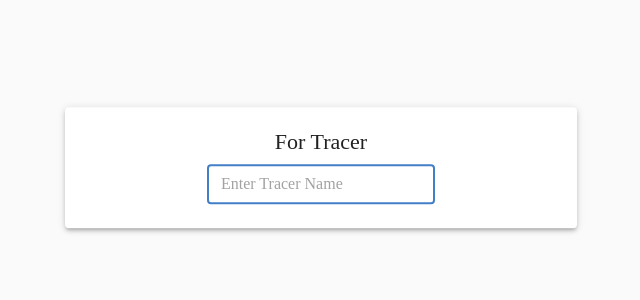
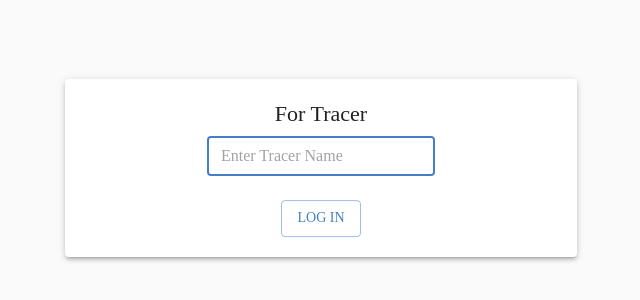
Before and after one commit to is4302developer/IS4302, a React (Create React App) app in the folder Frontend/frontend-react/: page /tracer in a window 1280 px wide. Shown: the part 232-532 px from the top of the page, without its empty margins (319-959 px from the left). Built offline with nearby package versions, Linux system fonts and the light colour scheme.

Commit message:
added login btn

```diff
--- a/Frontend/frontend-react/src/tracer/LoginPage.jsx
+++ b/Frontend/frontend-react/src/tracer/LoginPage.jsx
@@ -1,6 +1,6 @@
 import React, { useState } from "react";
 import { makeStyles } from "@material-ui/core/styles";
-import { Paper, TextField, Typography } from "@material-ui/core";
+import { Button, Paper, TextField, Typography } from "@material-ui/core";
 
 const styles = makeStyles((theme) => ({
   paper: {
@@ -40,6 +40,14 @@ const LoginPage = () => {
             required
             autoFocus
           />
+          <Button
+            variant="outlined"
+            style={{ marginTop: "20px" }}
+            color="primary"
+            type="submit"
+          >
+            Log In
+          </Button>
         </Paper>
       </form>
     </div>
```
